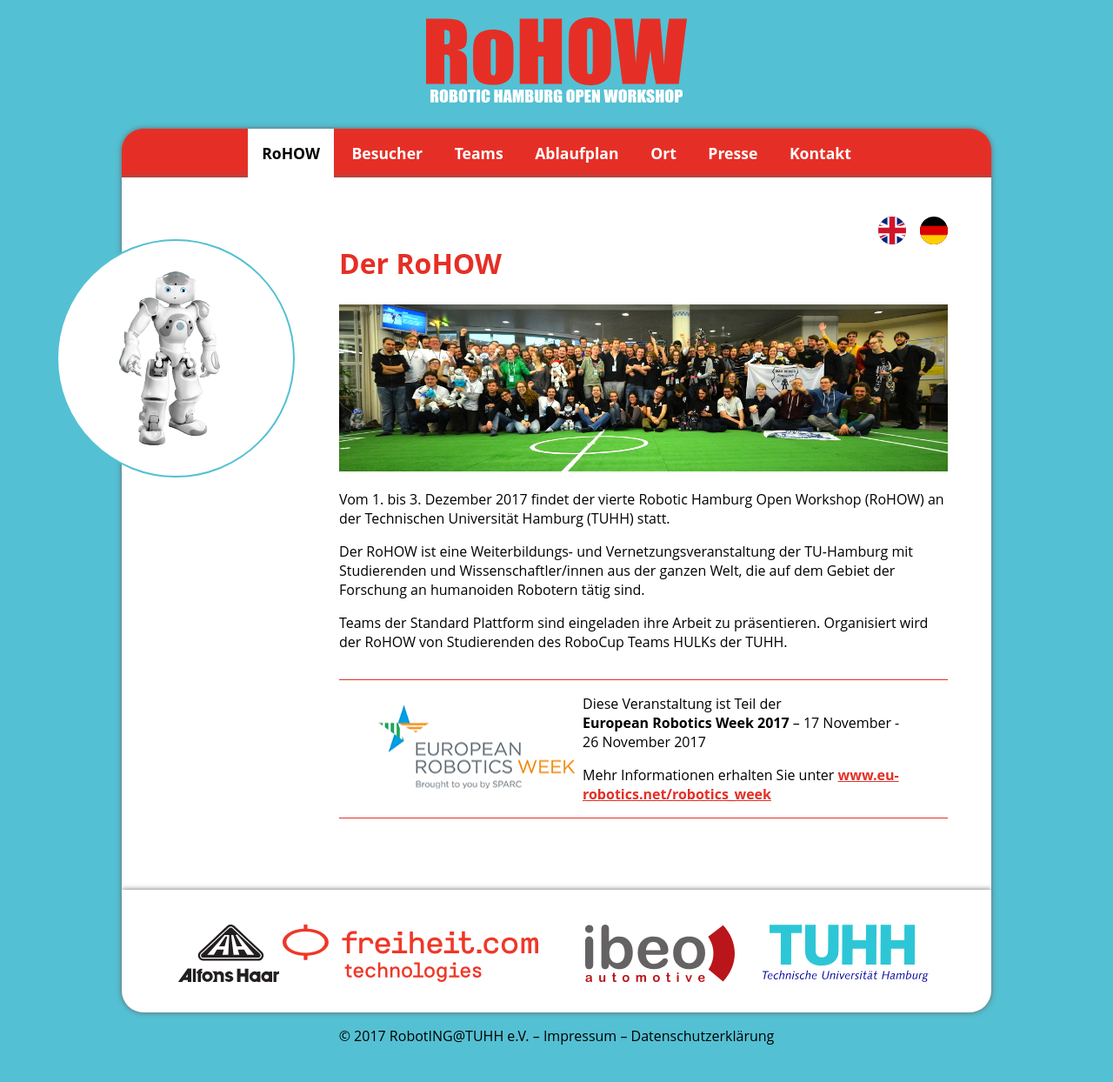
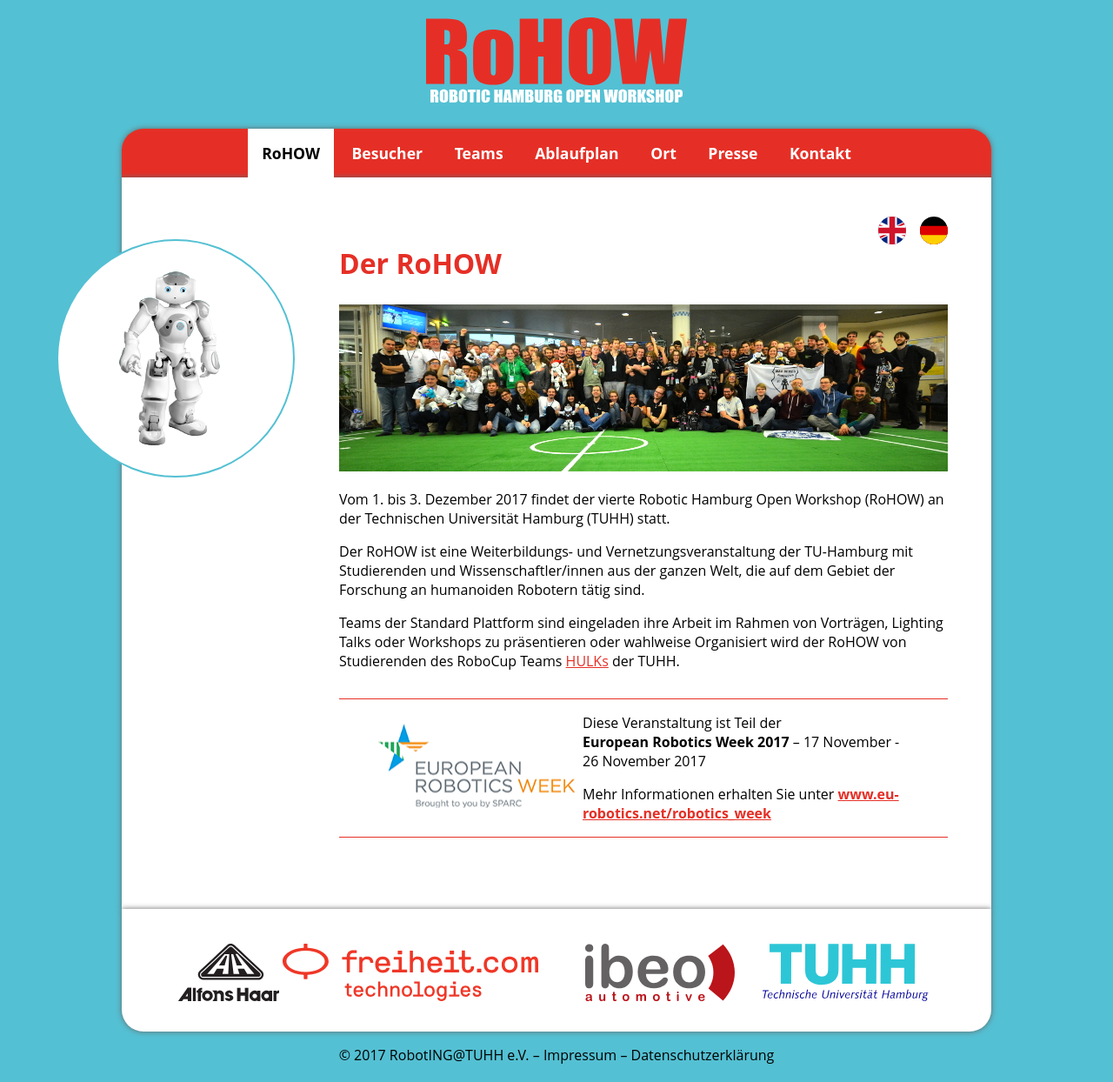
Before and after one commit to RHOrga/rhorga.github.io, a Jekyll site: the page built from 2017/de/index.md, in a window 1280 px wide. Shown: the whole page at 87% size. Built offline with Jekyll 4.4.1, drawn with Linux system fonts in a browser that asks for light colours; before the commit the page ends 1222 px from its top, so only the background shows below that.

Commit message:
Add hulks website link and edit text

```diff
--- a/2017/de/index.md
+++ b/2017/de/index.md
@@ -13,7 +13,7 @@
 
 Der RoHOW ist eine Weiterbildungs- und Vernetzungsveranstaltung der TU-Hamburg mit Studierenden und Wissenschaftler/innen aus der ganzen Welt, die auf dem Gebiet der Forschung an humanoiden Robotern tätig sind.
 
-Teams der Standard Plattform sind eingeladen ihre Arbeit zu präsentieren. Organisiert wird der RoHOW von Studierenden des RoboCup Teams HULKs der TUHH.
+Teams der Standard Plattform sind eingeladen ihre Arbeit im Rahmen von Vorträgen, Lighting Talks oder Workshops zu präsentieren oder wahlweise Organisiert wird der RoHOW von Studierenden des RoboCup Teams <a href="https://www.hulks.de/">HULKs</a> der TUHH.
 
 <div id="eurobotic_week">
     <p>Diese Veranstaltung ist Teil der <strong>European&nbsp;Robotics&nbsp;Week&nbsp;2017</strong> &ndash; 17&nbsp;November - 26&nbsp;November&nbsp;2017</p>
```
Also changed, not shown: 2017/en/index.md (+1 -1 lines).
